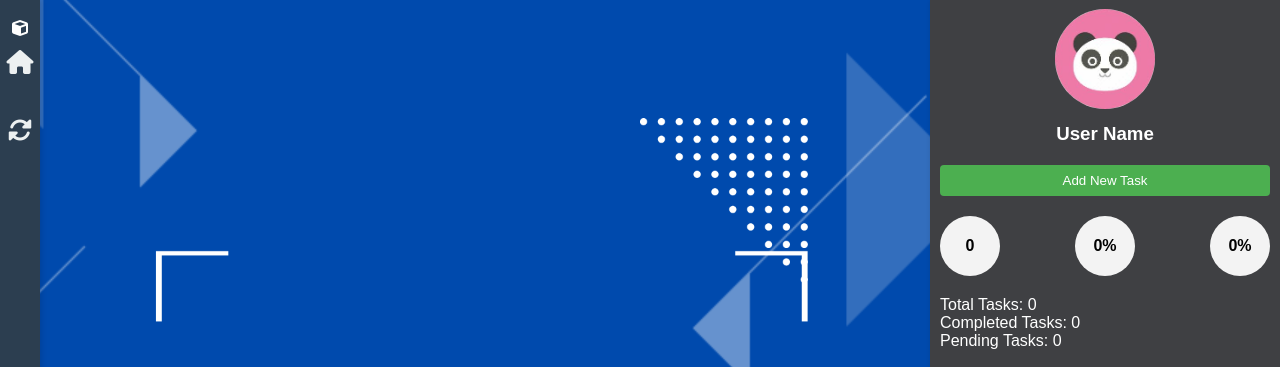
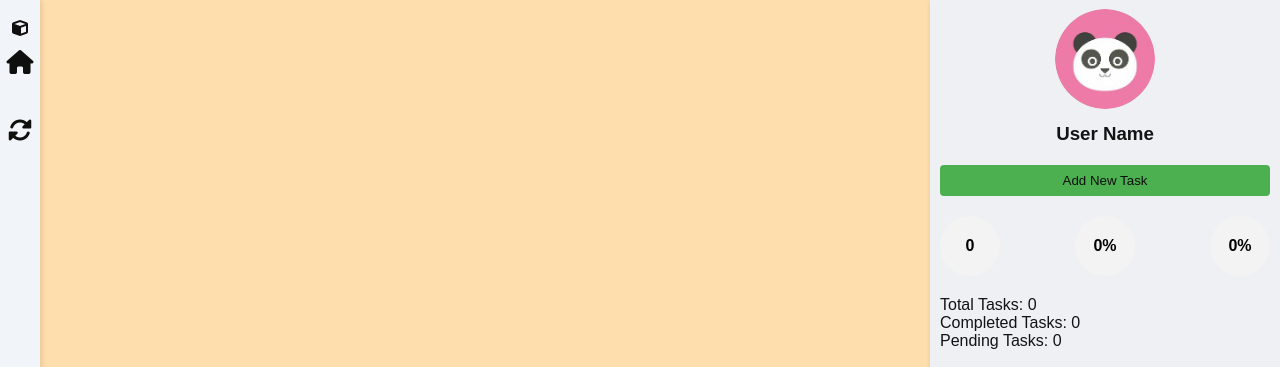
Before and after one commit to Shashtttt/Shashtttt, a plain HTML site: page task repo/page2.html in a window 1280 px wide. Shown: the top 367 px of the page. Drawn offline with Linux system fonts and the light colour scheme.

Commit message:
Update page2.html

```diff
--- a/task repo/page2.html
+++ b/task repo/page2.html
@@ -15,13 +15,9 @@
         body {
             font-family: Arial, sans-serif;
             padding: 20px;
-            background-image: url("static/bg.png");
-              background-size: cover;
-    background-position: center;
-    background-repeat: no-repeat;
-    background-attachment: fixed;
-    color: #fff;
-    max-width: 90%;
+background-color:navajowhite;
+    color: #121313;
+    max-width: 100%;
     height: auto;
 }
 
@@ -95,8 +91,8 @@
 
         .task-grid {
             display: grid;
-            grid-template-columns: repeat(2, 1fr);
-            grid-template-rows: repeat(3, 1fr);
+            grid-template-columns: repeat(3, 1fr);
+            grid-template-rows: repeat(2, 1fr);
             gap: 5px;
         }
 
@@ -112,6 +108,7 @@
       background-color: ghostwhite;
             color:black;
             text:bold;
+            height: auto;
 
 
         }
@@ -139,9 +136,9 @@
         }
 
         .task-priority {
-            padding: 3px 8px;
+            padding: 10px 10px;
             border-radius: 12px;
-            font-size: 12px;
+            font-size: 20px;
             color: white;
         }
 
@@ -164,7 +161,7 @@
         }
 .sidebar {
     width: 350px;
-    background-color: #3f4043;
+    background-color: #eef0f4;
     padding: 10px;
     box-shadow: 0 2px 4px rgba(0, 0, 0, 0.1);
 height : 110vh;
@@ -214,7 +211,7 @@ height : 110vh;
         button {
             padding: 8px 16px;
             background-color: #4CAF50;
-            color: white;
+            color: #100f0f;
             border: none;
             border-radius: 4px;
             cursor: pointer;
@@ -242,7 +239,7 @@ height : 110vh;
 
         .time-display {
             font-size: 12px;
-            color: #666;
+            color: #151414;
             margin-top: 5px;
         }
 
@@ -320,8 +317,8 @@ height : 110vh;
     top: 0;
     height: 100vh;
     width: 40px;
-    background: #2c3e50;
-    color: white;
+    background: #f1f4f8;
+    color: #100f0f;
     padding: 20px 0;
     display: flex;
     flex-direction: column;
@@ -341,7 +338,7 @@ height : 110vh;
     display: flex;
     align-items: center;
     justify-content: center;
-    color: #ecf0f1;
+    color: #100f0f;
     text-decoration: none;
     padding: 12px 0;
     transition: all 0.3s ease;
```
